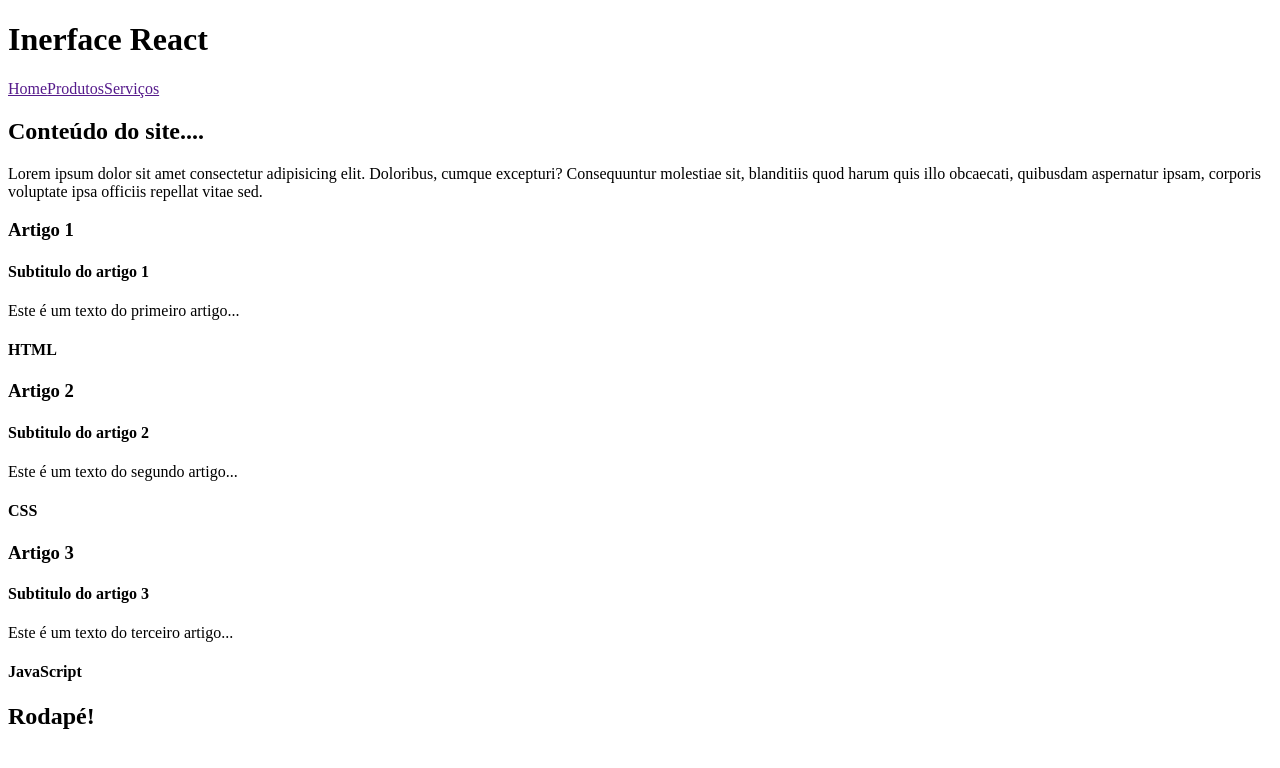
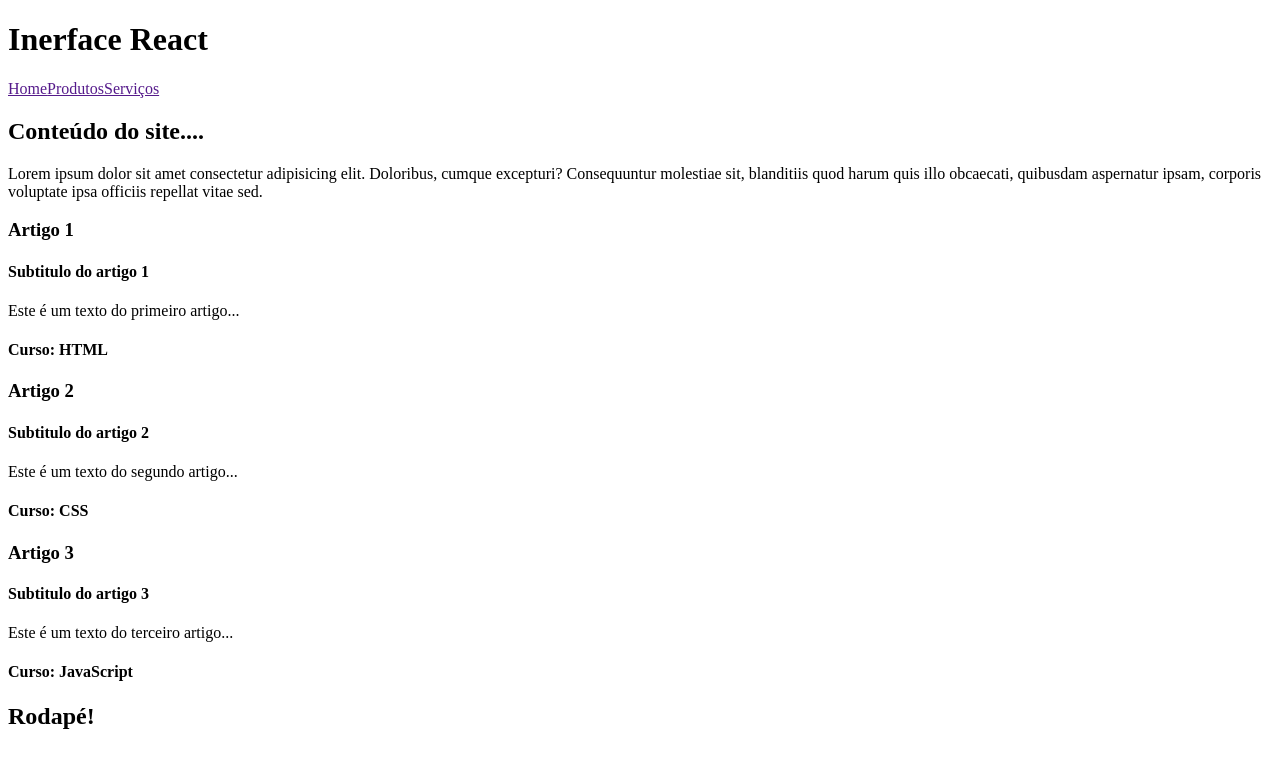
Before and after one commit to PallomaHortencio/meu-app, a React (Create React App) app: page / in a window 1280 px wide. Shown: the top 768 px of the page. Built offline with nearby package versions, Linux system fonts and the light colour scheme.

Commit message:
Props
Outra forma de chamar os props

```diff
--- a/src/components/Artigo.jsx
+++ b/src/components/Artigo.jsx
@@ -1,10 +1,26 @@
+/*
+prop sendo chamado manualmente
 const Artigo = (props) => {
   return (
     <article>
       <h3>{props.titulo}</h3>
       <h4>{props.subtitulo}</h4>
       <p>{props.children}</p>
-      <h4>{props.cursos}</h4>
+      <h4> Curso: {props.cursos}</h4>
+    </article>
+  );
+}; */
+
+/* Acesso ás props usando destrutcturing de objeto
+usando as {} o programa entende que é um prop*/
+
+const Artigo = ({ titulo, subtitulo, children, cursos }) => {
+  return (
+    <article>
+      <h3>{titulo}</h3>
+      <h4>{subtitulo}</h4>
+      <p>{children}</p>
+      <h4> Curso: {cursos}</h4>
     </article>
   );
 };
```
